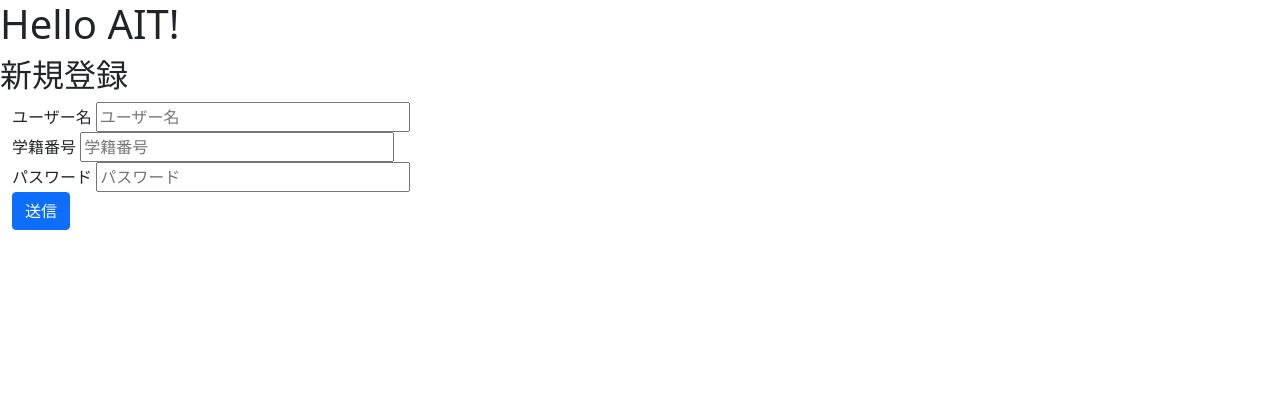
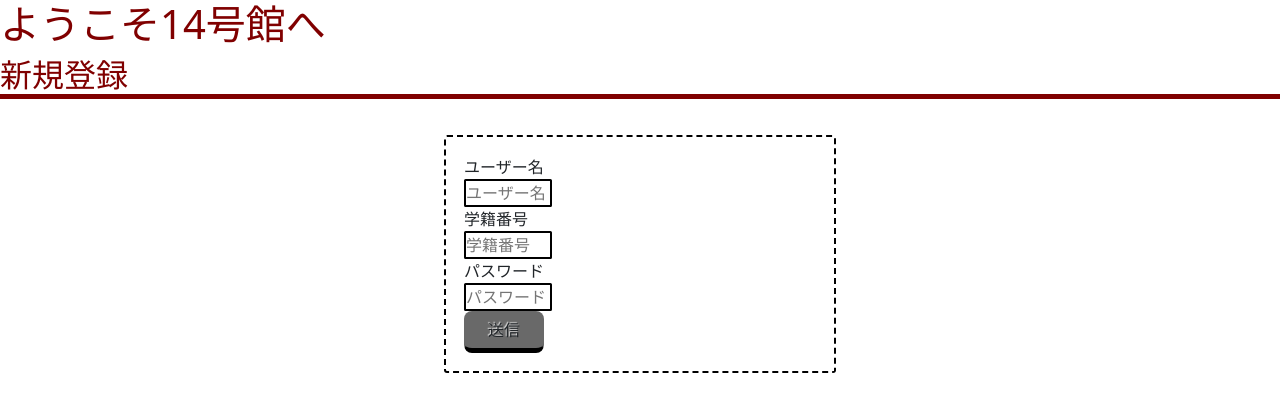
Before and after one commit to 2022AIT-OOP2-G11/ziyuukadai, a Flask app: page /signup in a window 1280 px wide. Shown: the top 412 px of the page. Run offline with Flask 2, Linux system fonts and the light colour scheme; some libraries are stand-ins or nearby versions.

Commit message:
新規登録画面のデザインできた

```diff
--- /dev/null
+++ b/static/signup.css
@@ -0,0 +1,94 @@
+body {
+    background-color: #696969;
+    font-family: "ヒラギノ角ゴ StdN", "Hiragino Kaku Gothic StdN", sans-serif;
+}
+header {
+    background-color: #696969;
+
+}
+h1{
+    color: #800000;
+
+}
+h2{
+    color: #800000;
+    border-bottom:solid;
+    border-color:#800000;
+    border-width:5px;/*5ピクセルの太さにする*/
+}
+.box{
+    margin: 2em auto;
+    padding:2em;/*内側余白*/
+    position: relative;
+    padding:1.5em !important;
+    z-index: 0;
+    background-color:white;/*背景色*/
+    width: 25em;
+}
+.box:before{
+    position: absolute;
+    border: 2px dashed black;/*破線の太さ・色*/
+    content: '';
+    display: block;
+    top: 0px;
+    bottom: 0px;
+    left: 0px;
+    right: 0px;
+    margin:4px;
+    z-index: -1;
+    border-radius:3px;
+}
+input {
+    border: 2px solid black;  /* 枠線 */
+    border-radius: 0.1em;   /* 角丸 */
+    padding: 0em;          /* 内側の余白量 */
+    background-color: white;  /* 背景色 */
+    width: 20em;             /* 横幅 */
+
+    font-size: 1em;          /* 文字サイズ */
+    line-height: 1.2;        /* 行の高さ */
+}
+
+button.btn--login.btn--emboss {
+    width: 5em;
+    border-radius: 0.5em;
+    background-color: #696969;
+    text-shadow: -1px -1px 1px gainsboro;
+    border-bottom: 5px solid black;
+}
+button.btn--login.btn--cubic:hover {
+    margin-top: 3px;
+    border-bottom: 2px solid black;
+}
+.fa-position-right {
+    position: absolute;
+    top: calc(50% - .5em);
+    right: 1rem;
+}
+
+.container{
+    font-family: arial;
+    font-size: 24px;
+    margin-left: 10.2em;
+    width: 350px;
+    height: 200px;
+    outline: dashed 1px black;
+}
+
+.btn--signup,
+.btn-signup.btn--signup {
+    height: 50px;
+    width: 130px;
+    text-align: center;
+    color: black;
+    background-color: #fff;
+}
+.btn--signup:hover,
+.btn-signup.btn--signup:hover {
+    color: #fff;
+    background: #800000;
+}
+
+p{
+    color: #800000;
+}
--- a/templates/signup.html
+++ b/templates/signup.html
@@ -6,10 +6,11 @@
 
     <title>新規登録</title>
 
+    <link rel="stylesheet" href="../static/signup.css">
     <link href="css/bootstrap.min.css" rel="stylesheet">
 </head>
 <body>
-    <h1>Hello AIT!</h1>
+    <h1>ようこそ14号館へ</h1>
     <h2>新規登録</h2>
 
     <div class="container-fluid">
@@ -17,19 +18,21 @@
         <!-- <input name="user_name">みたいな感じでname属性がないとpython側が受け取れなかった　-->
         <!-- つけてくれてるidと同じ感じで、各インプットにnameをつけてほしい！ -->
         <form action="/signup" method="POST">
+
+            <div class="box">
                 <div class="form-group">
-            <label>ユーザー名</label>
+                <div class="box-title">ユーザー名</div>
                 <input type="text" class="col-3" name="user_name" id="user_name" placeholder="ユーザー名" value="{{completed['user_name']}}">
                 </div>
                 <div class="form-group">
-            <label>学籍番号</label>
+                <div class="box-title">学籍番号</div>
                 <input type="text" class="col-3" name="student_id" id="student_id" placeholder="学籍番号">
                 </div>
                 <div class="form-group">
-            <label>パスワード</label>
+                <div class="box-title">パスワード</div>
                 <input type="password" class="col-3" name="password" id="password" placeholder="パスワード" value="{{completed['password']}}">
                 </div>
-            <button type="submit" class="btn btn-primary" id="send">送信</button>
+                <button type="submit" class="btn btn-primarybtn btn--login btn--emboss btn--cubic" id="send">送信</button>
 
 
                 <div class="err_message">
@@ -44,6 +47,7 @@
 
                         <!-- <p>{{completed}}</p> -->
                 </div>
+            </div>
         </form>
     </div>
 
```
Lines whose indentation alone changed are shown as unchanged.
